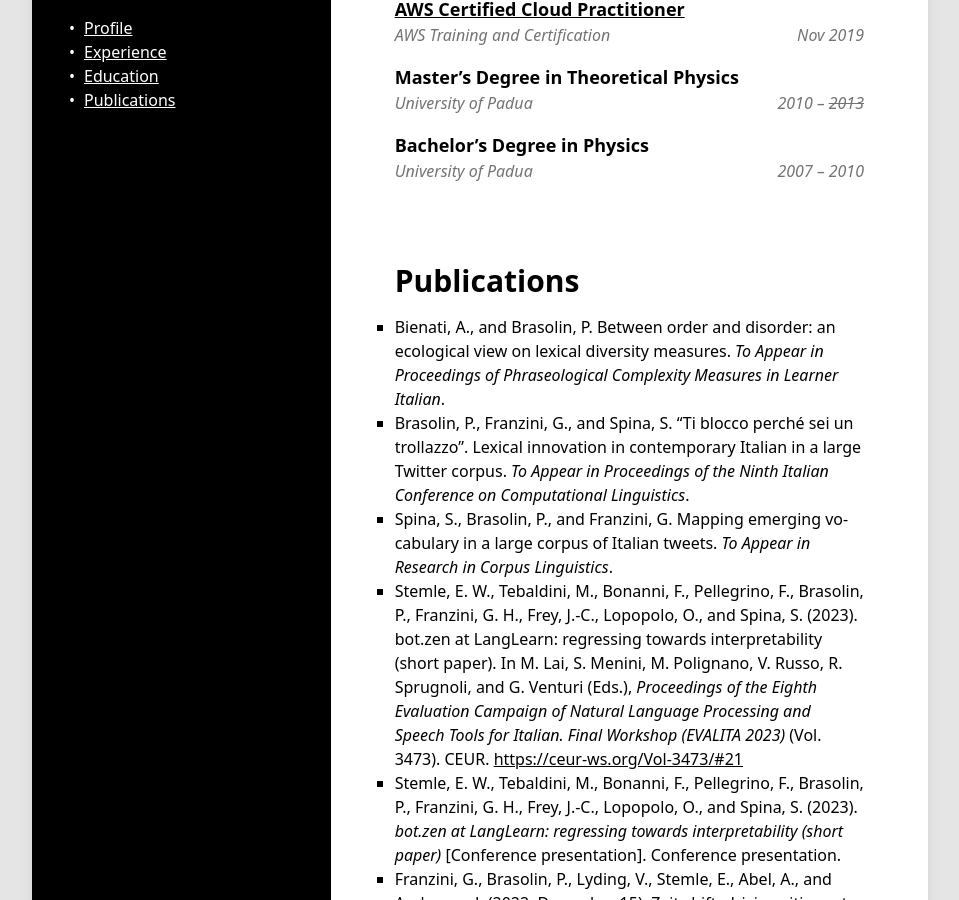
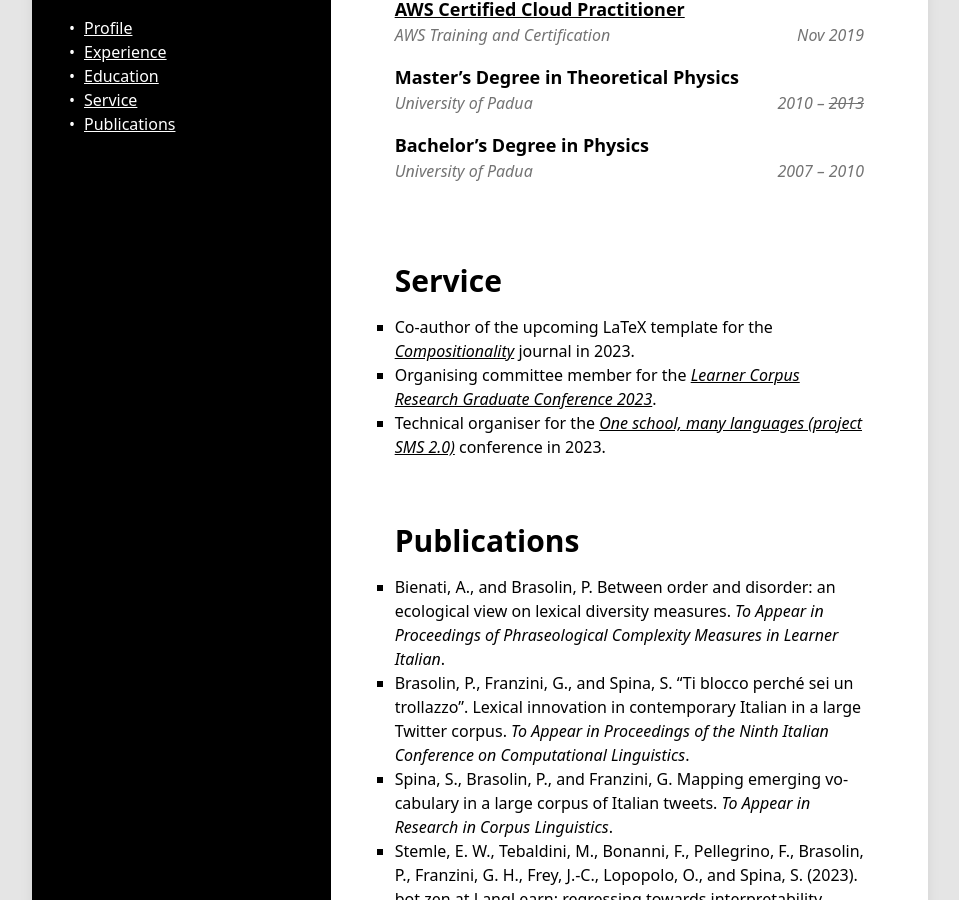
Before and after one commit to paolobrasolin/cv, a Jekyll site: the page built from index.html, in a window 1280 px wide and 900 px high, scrolled down 2693 px. Shown: the whole window, without its empty margins (160-1119 px from the left). Built offline with Jekyll 4.4.1, drawn with Linux system fonts in a browser that asks for light colours.

Commit message:
Add service work

```diff
--- a/_data/service.yaml
+++ b/_data/service.yaml
@@ -1,5 +1,5 @@
 title: Service
 body: |
-  - Co-authored the new LaTeX template for the _Compositionality_ journal in 2023.
-  - Technical support for the _SMS 2.0 -- One school, many languages_ conference in 2023.
-  - Technical support for the _Learner Corpus Research Graduate Conference_ in 2023.
+  - Co-author of the upcoming LaTeX template for the [_Compositionality_](https://compositionality-journal.org/) journal in 2023.
+  - Organising committee member for the [_Learner Corpus Research Graduate Conference 2023_](https://lcrgradconf2023.eurac.edu/).
+  - Technical organiser for the [_One school, many languages (project SMS 2.0)_](https://sms-project.eurac.edu/conference/) conference in 2023.
--- a/index.html
+++ b/index.html
@@ -42,8 +42,8 @@ layout: default
             <!-- <li><a href="#service">Service</a></li> -->
             <li><a href="#education">Education</a></li>
             <!-- <li><a href="#projects">Projects</a></li> -->
+            <li><a href="#service">Service</a></li>
             <li><a href="#publications">Publications</a></li>
-            <!-- <li><a href="#service">Service</a></li> -->
         </ul>
     </nav>
 
@@ -51,7 +51,7 @@ layout: default
 
 {% include simple_section.html content=site.data.profile %}
 {% include events_section.html content=site.data.experience %}
-<!-- {% include simple_section.html content=site.data.service %} -->
 {% include events_section.html content=site.data.education %}
 <!-- {% include simple_section.html content=site.data.projects %} -->
+{% include simple_section.html content=site.data.service %}
 {% include simple_section.html content=site.data.publications %}
```
